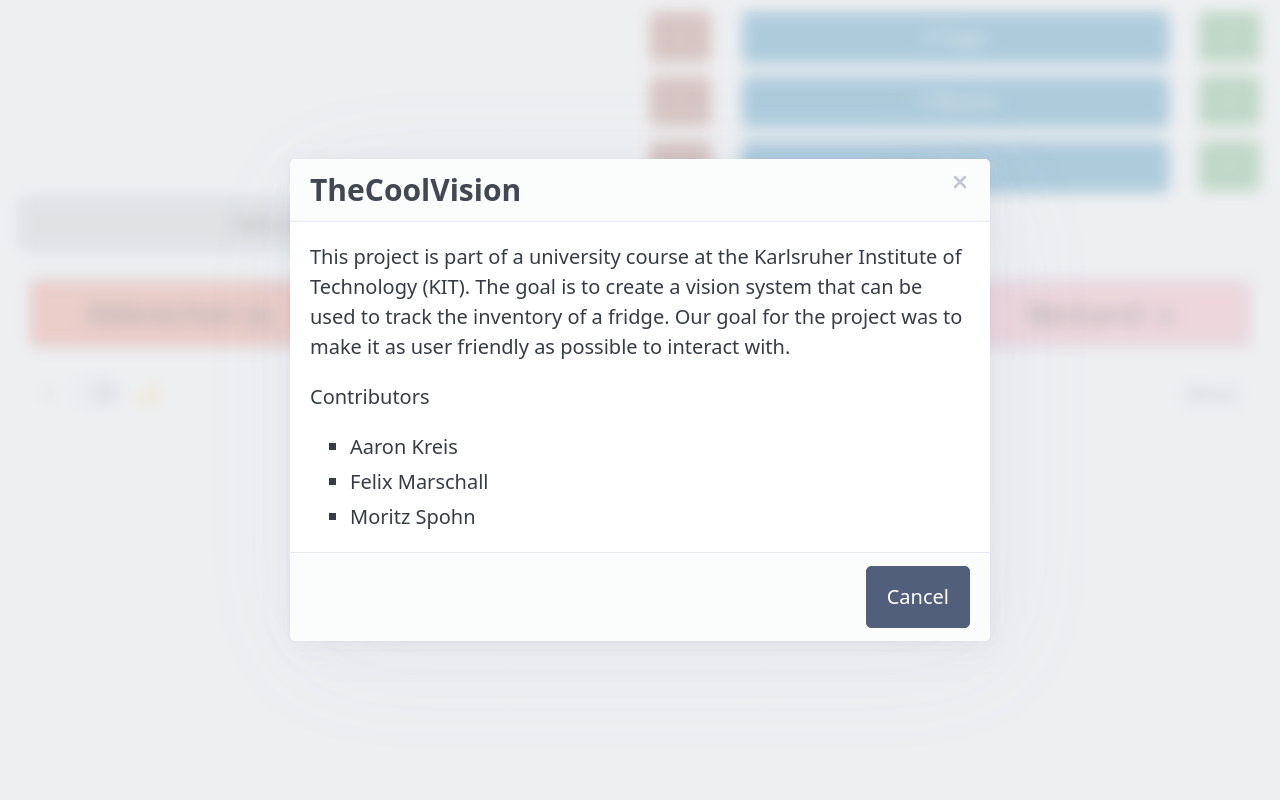
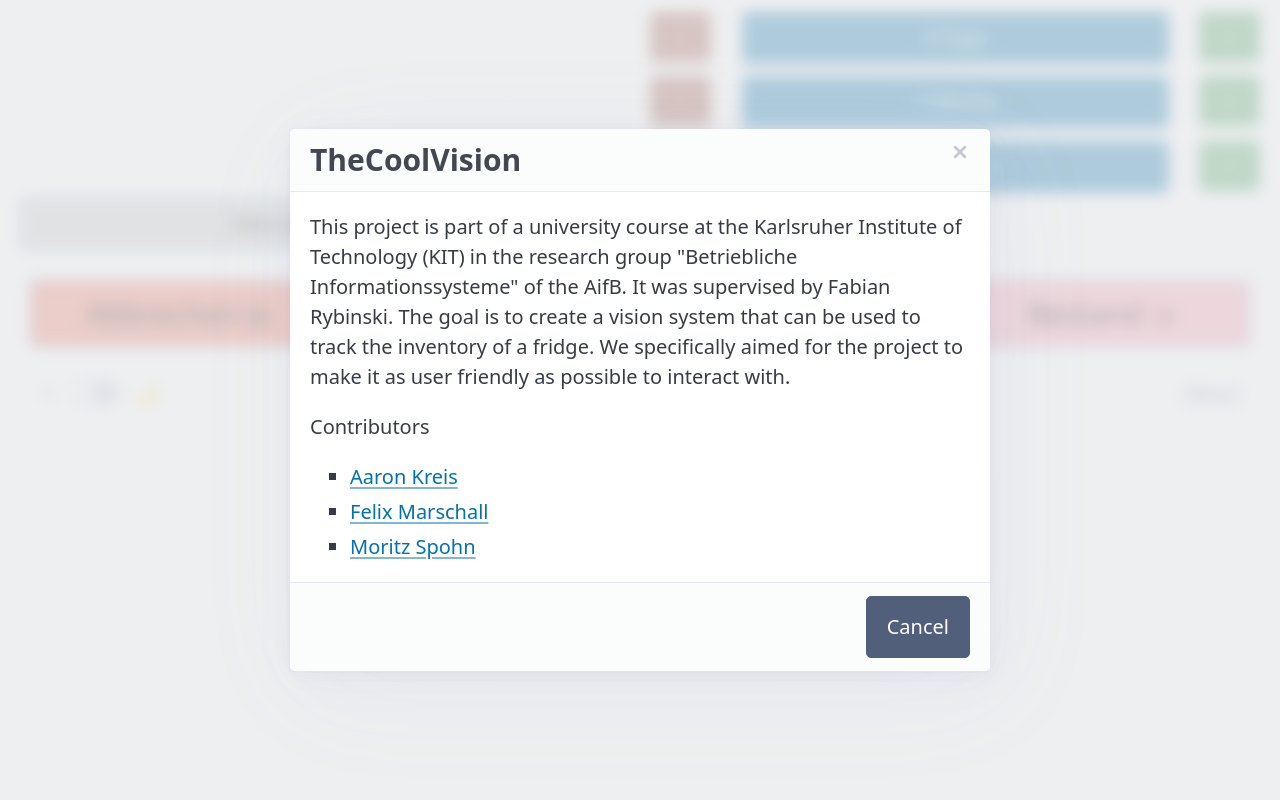
Before and after one commit to FelixMarschall/thecoolvision, a Flask app: template app/templates/index.html in a window 1280 px wide, after a click on "About". Run offline with Flask 3, Linux system fonts and the light colour scheme; the template is opened without the code that fills it, so the values that code supplies are empty; parts of the project's set-up code (start-up, migrations or seed data) failed here and were passed over.

Commit message:
feat: Update contributors' email addresses in index.html

```diff
--- a/app/templates/index.html
+++ b/app/templates/index.html
@@ -122,18 +122,18 @@
             </header>
             <p>
                 This project is part of a university course at the Karlsruher Institute of
-                Technology (KIT). The goal is to create a vision system that can be used to track
+                Technology (KIT) in the research group "Betriebliche Informationssysteme" of the AifB. It was supervised by Fabian Rybinski. The goal is to create a vision system that can be used to track
                 the inventory of a fridge.
-                Our goal for the project was to make it as user friendly as possible to interact
+                We specifically aimed for the project to make it as user friendly as possible to interact
                 with.
             </p>
             <p>
                 Contributors
             </p>
             <ul>
-                <li>Aaron Kreis</li>
-                <li>Felix Marschall</li>
-                <li>Moritz Spohn</li>
+                <li><a href="mailto:ukxbv@student.kit.edu">Aaron Kreis</a></li>
+                <li><a href="mailto:ucwyb@student.kit.edu">Felix Marschall</a></li>
+                <li><a href="mailto:moritz.spohn@student.kit.edu">Moritz Spohn</a></li>
             </ul>
 
             <footer>
```
